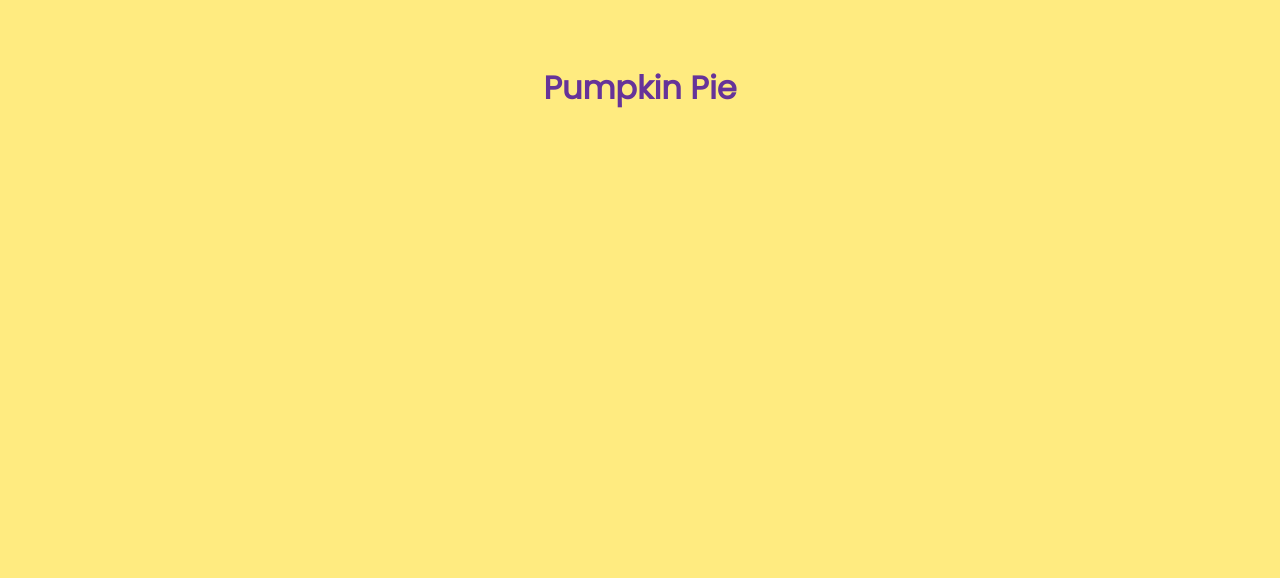
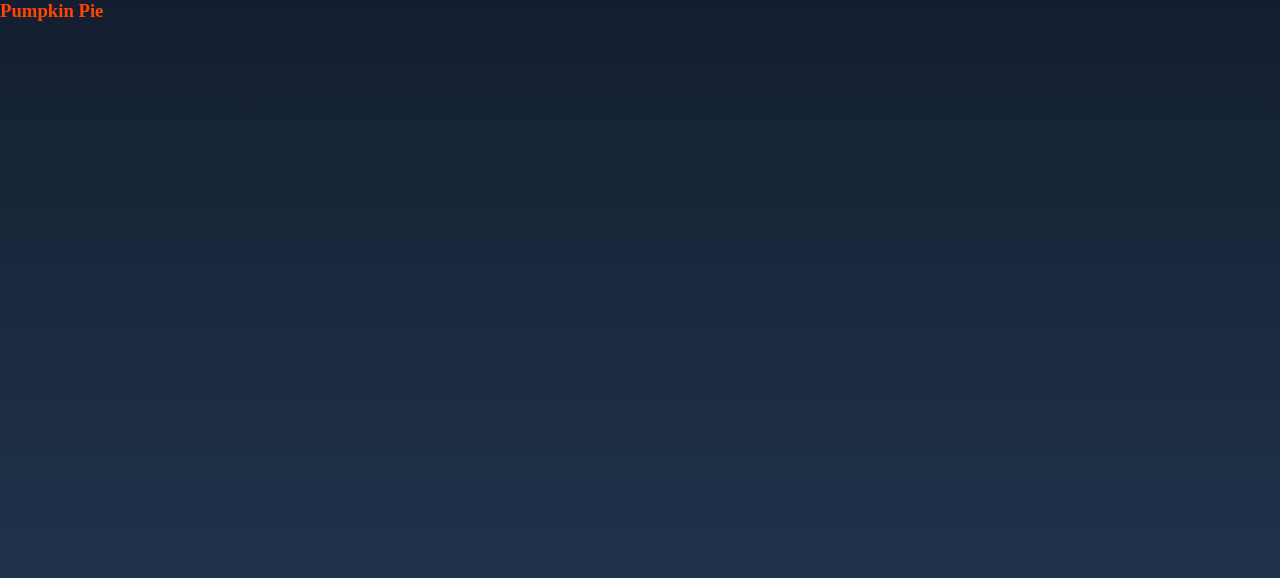
Before and after one commit to RVCC-IDMX/flip-Mohammedkhan18, an Eleventy site: page src/index.html in a window 1280 px wide. Built offline with nearby package versions, Linux system fonts and the light colour scheme; Eleventy itself is replaced by a stand-in of ours; files that its build step writes are made by us from their sources; a web font is replaced by a local one.

Commit message:
Editing some more in the index.html and the home.scss files

```diff
--- a/src/index.html
+++ b/src/index.html
@@ -13,8 +13,16 @@
   <body>
   <div class="card">
     <div class="card__content">
+      <div class="card__front">
+        <h3 class="card__title">Pumpkin Pie</h3>
+        <img>
+      </div>
 
-    </div><h1>Pumpkin Pie</h1>
+      <div class="card__back">
+
+      </div>
+
+    </div>
   <p></p>
   <script src="js/index.js"></script>
   </body>
--- a/src/sass/pages/_home.scss
+++ b/src/sass/pages/_home.scss
@@ -8,5 +8,14 @@
 }
 
 body {
-  background-color: ;
+  height: 100vh;
+  background: #141E30;  /* fallback for old browsers */
+background: -webkit-linear-gradient(to top, #243B55, #141E30);  /* Chrome 10-25, Safari 5.1-6 */
+background: linear-gradient(to top, #243B55, #141E30); /* W3C, IE 10+/ Edge, Firefox 16+, Chrome 26+, Opera 12+, Safari 7+ */
+
  }
+
+ .card__title {
+  font-family: 'Sansita Swashed';
+  color: orangered;
+ }
```
Also changed, not shown: src/sass/main.css (deleted).
